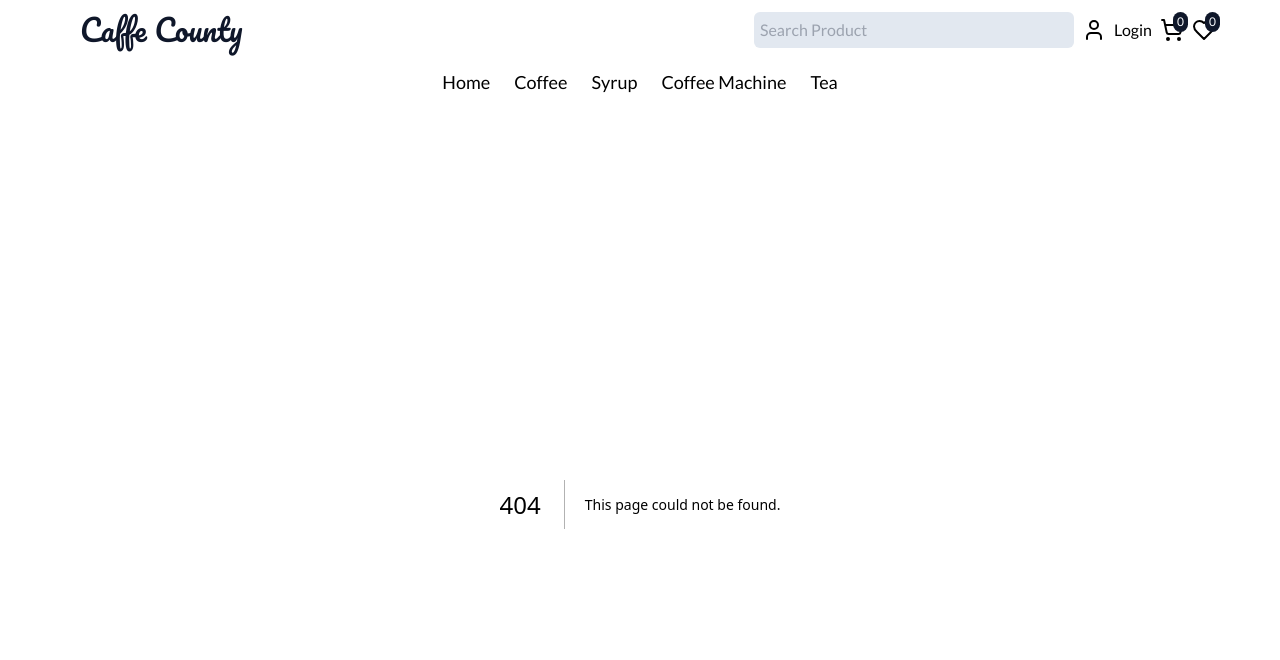
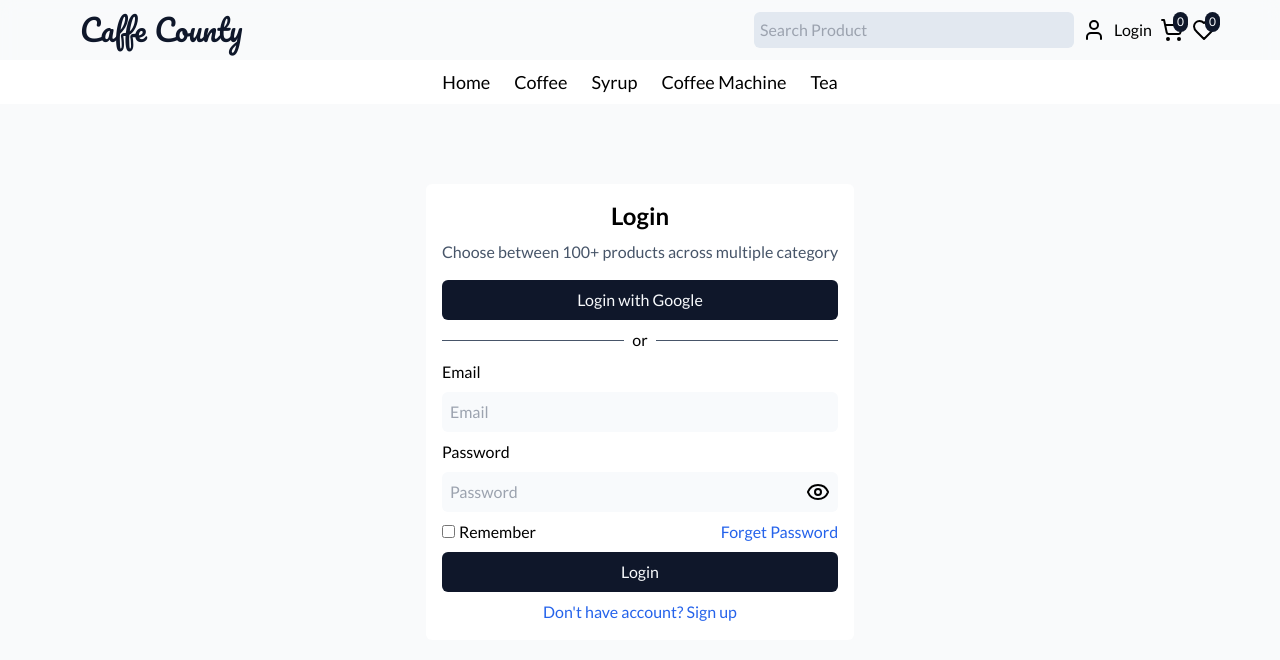
Before and after one commit to theprakashkumar/caffe-county, a Next.js app in the folder apps/user-ui/: page /login in a window 1280 px wide. Before the commit this address had no page. Shown: the top 660 px of the page. Built offline with nearby package versions, Linux system fonts and the light colour scheme.

Commit message:
feat: Added login page.

```diff
--- /dev/null
+++ b/apps/user-ui/src/app/(routes)/login/page.tsx
@@ -0,0 +1,105 @@
+"use client";
+import { Eye, EyeOff } from "lucide-react";
+import Link from "next/link";
+import { useState } from "react";
+import { useForm } from "react-hook-form";
+
+interface LoginInput {
+  email: string;
+  password: string;
+}
+
+const Login = () => {
+  const {
+    register,
+    handleSubmit,
+    formState: { errors },
+  } = useForm<LoginInput>();
+
+  const onSubmit = (data: LoginInput) => {
+    console.log(data);
+  };
+
+  const [showPassword, setShowPassword] = useState<Boolean>(false);
+  return (
+    <div className="mx-auto w-max bg-white rounded-md p-4 mt-20">
+      <h1 className="text-center text-2xl font-bold">Login</h1>
+      <h4 className="text-subtext mt-2">
+        Choose between 100+ products across multiple category
+      </h4>
+      <button className="bg-main text-background mt-4 rounded-md w-full py-2">
+        Login with Google
+      </button>
+      <div>
+        <div className="flex my-2 justify-between items-center">
+          <hr className="text-subtext  w-full bg block" />
+          <p className="mx-2 self-center">or</p>
+          <hr className="text-subtext w-full bg block" />
+        </div>
+      </div>
+      <form onSubmit={handleSubmit(onSubmit)}>
+        <div className="flex flex-col">
+          <label>Email</label>
+          <input
+            type="text"
+            className="rounded-md w-full p-2 my-2 bg-background"
+            placeholder="Email"
+            {...register("email", {
+              required: "Email is required!",
+              pattern: {
+                value: /^[^@ ]+@[^@ ]+.[^@ .]{2,}$/,
+                message: "Please enter a valid email!",
+              },
+            })}
+          />
+          {errors.email && (
+            <p className="text-warning">{errors.email.message}</p>
+          )}
+        </div>
+        <div className="flex flex-col relative">
+          <label>Password</label>
+          <input
+            type={showPassword ? "text" : "password"}
+            className="rounded-md w-full p-2 my-2 bg-background pr-10"
+            placeholder="Password"
+            {...register("password", {
+              required: "Password is required!",
+            })}
+          />
+          {errors.password && (
+            <p className="text-warning">{errors.password.message}</p>
+          )}
+          <button
+            className="absolute top-10 right-2"
+            onClick={(e) => {
+              e.preventDefault();
+              setShowPassword((showPassword) => !showPassword);
+            }}
+          >
+            {showPassword ? <EyeOff /> : <Eye />}
+          </button>
+        </div>
+        <div className="flex justify-between">
+          <span>
+            <input id="remember" type="checkbox" className="mr-1" />
+            <label htmlFor="remember">Remember </label>
+          </span>
+          <Link href="forget-password" className="text-link">
+            Forget Password
+          </Link>
+        </div>
+
+        <button
+          type="submit"
+          className="bg-main text-background my-2 rounded-md w-full py-2"
+        >
+          Login
+        </button>
+        <Link href="/signup" className="text-link flex justify-center">
+          Don't have account? Sign up
+        </Link>
+      </form>
+    </div>
+  );
+};
+export default Login;
--- a/apps/user-ui/src/shared/widget/navbar/Navbar.tsx
+++ b/apps/user-ui/src/shared/widget/navbar/Navbar.tsx
@@ -1,4 +1,4 @@
-import { navbarLinks } from "apps/user-ui/src/app/configs/constants";
+import { navbarLinks } from "apps/user-ui/src/configs/constants";
 import { pacifico } from "apps/user-ui/src/app/fonts";
 import { Heart, ShoppingCart, User } from "lucide-react";
 import Link from "next/link";
@@ -50,7 +50,9 @@ const Navbar: FC = () => {
       <div className="bg-white w-full">
         <div className="w-max mx-auto flex p-2 gap-6 text-lg">
           {navbarLinks.map((link) => (
-            <Link href={link.route}>{link.title}</Link>
+            <Link href={link.route} key={link.title}>
+              {link.title}
+            </Link>
           ))}
         </div>
       </div>
--- a/apps/user-ui/tailwind.config.js
+++ b/apps/user-ui/tailwind.config.js
@@ -8,16 +8,23 @@
 
 // If you are **not** using `--turbo` you can uncomment both lines 1 & 19.
 // A discussion of the issue can be found: https://github.com/nrwl/nx/issues/26510
-
 /** @type {import('tailwindcss').Config} */
 module.exports = {
   content: [
-    './{src,pages,components,app}/**/*.{ts,tsx,js,jsx,html}',
-    '!./{src,pages,components,app}/**/*.{stories,spec}.{ts,tsx,js,jsx,html}',
-//     ...createGlobPatternsForDependencies(__dirname)
+    "./{src,pages,components,app}/**/*.{ts,tsx,js,jsx,html}",
+    "!./{src,pages,components,app}/**/*.{stories,spec}.{ts,tsx,js,jsx,html}",
+    //     ...createGlobPatternsForDependencies(__dirname)
   ],
   theme: {
-    extend: {},
+    extend: {
+      colors: {
+        main: "#0f172a", // slate-900 color code
+        background: "#f8fafc", // slate-50 color code
+        subtext: "#475569", // slate-600 color code
+        link: "#2563eb", // blue-600 color code
+        warning: "#ef4444", // red-500 color code
+      },
+    },
   },
   plugins: [],
 };
--- a/package.json
+++ b/package.json
@@ -28,6 +28,7 @@
     "nodemailer": "^6.10.1",
     "react": "19.0.0",
     "react-dom": "19.0.0",
+    "react-hook-form": "^7.56.3",
     "swagger-autogen": "^2.23.7",
     "swagger-ui-express": "^5.0.1"
   },
```
Also changed, not shown: apps/user-ui/src/configs/constants.ts (renamed from apps/user-ui/src/app/configs/constants.ts), 2 other files (tests, documents, lock files or other folders).
